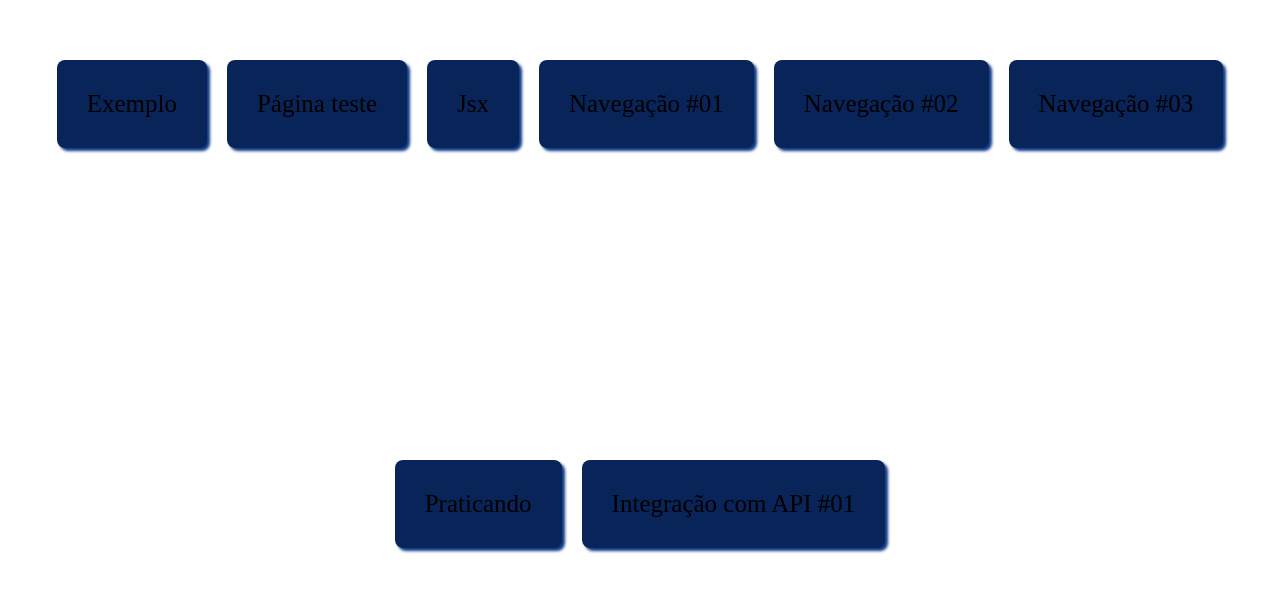
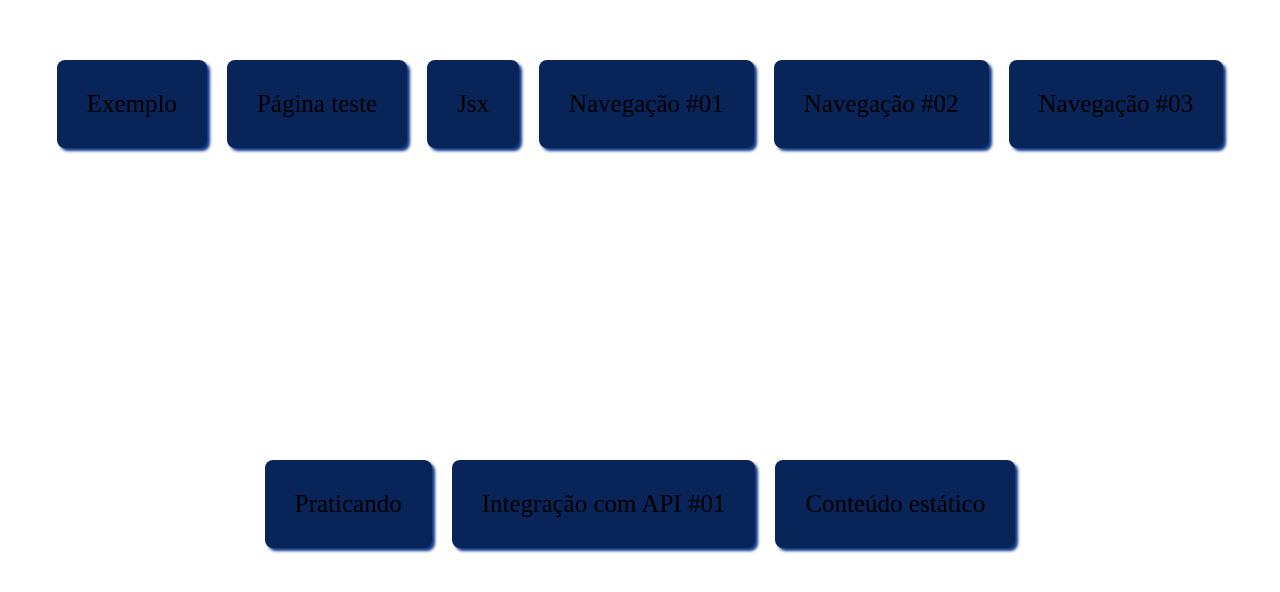
Before and after one commit to cesarvargasjr/Curso_React_Modulo_5, a Next.js app: page / in a window 1280 px wide. Shown: the part 104-696 px from the top of the page. Built offline with nearby package versions, Linux system fonts and the light colour scheme.

Commit message:
Módulo 5

```diff
--- a/src/components/Browser.jsx
+++ b/src/components/Browser.jsx
@@ -3,7 +3,7 @@ import styles from '../styles/Browser.module.css'
 
 export default function Browser(props) {
     return (
-        <Link href={props.destino}>
+        <Link href={props.destino} passHref>
             <div className={styles.browser}>
                 {props.texto}
             </div>
--- a/src/pages/index.jsx
+++ b/src/pages/index.jsx
@@ -18,6 +18,7 @@ export default function Start() {
             <Browser texto="Navegação #03" destino="/state"/> {/* PÁGINA EXEMPLO COMPONENTE COM ESTADO */}
             <Browser texto="Praticando" destino="/practice"/> {/* UMA PÁGINA APENAS PARA PRATICAR */}
             <Browser texto="Integração com API #01" destino="/integrationFirst"/> {/* EXEMPLO 1 DE INTEGRAÇÃO COM API */}
+            <Browser texto="Conteúdo estático" destino="/estatico"/> {/* EXEMPLO DE PRÉ-RENDERIZAÇÃO NA PRÁTICA */}
         </div>
     )
 }
--- a/src/pages/practice.jsx
+++ b/src/pages/practice.jsx
@@ -1,6 +1,5 @@
-/* >>>>> PRATICANDO UMA NOVA PÁGINA DE NAVEGAÇÃO <<<<< */
+/* PRATICANDO E FAZENDO ALGUNS TESTES EM UMA NOVA PÁGINA DE NAVEGAÇÃO */
 
-//import Header from "../components/Header"
 import Layout from "../components/Layout"
 import styles from '../styles/button.module.css'
 
@@ -10,7 +9,7 @@ export default function Practice() {
         <Layout titulo="Cadastro de perfil profissional">
             <form method="post">
                 <div className="divCenter">
-                    <h1>Cadastro:</h1>
+                    <h1>Cadastro</h1>
                     <div> Nome <input type="text" name="Nome"></input></div>
                     <div> Senha <input type="password" name="Nome"></input></div>
                     <div> Categoria <select>
```
Also changed, not shown: src/pages/estatico.jsx (added, +23 -0 lines).
